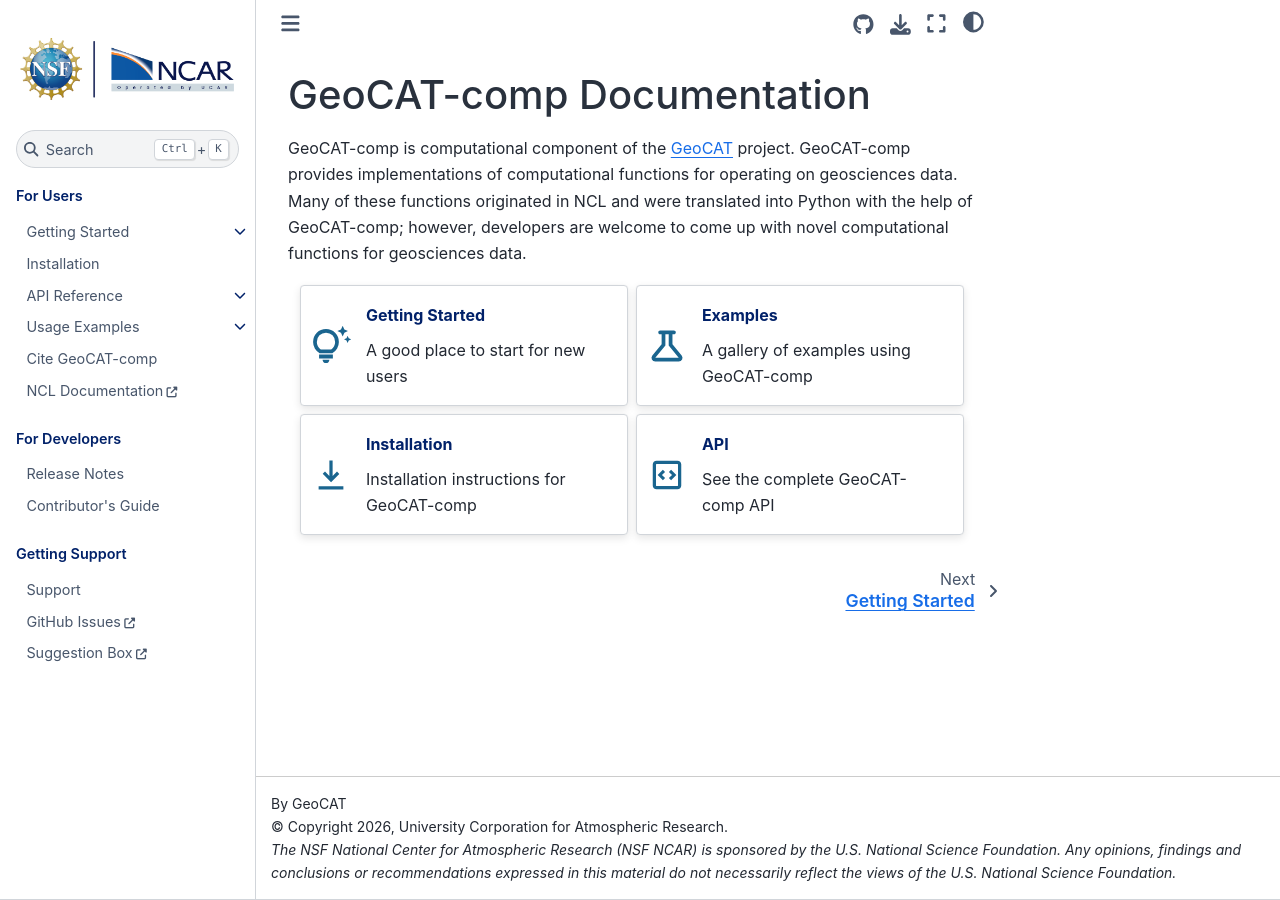
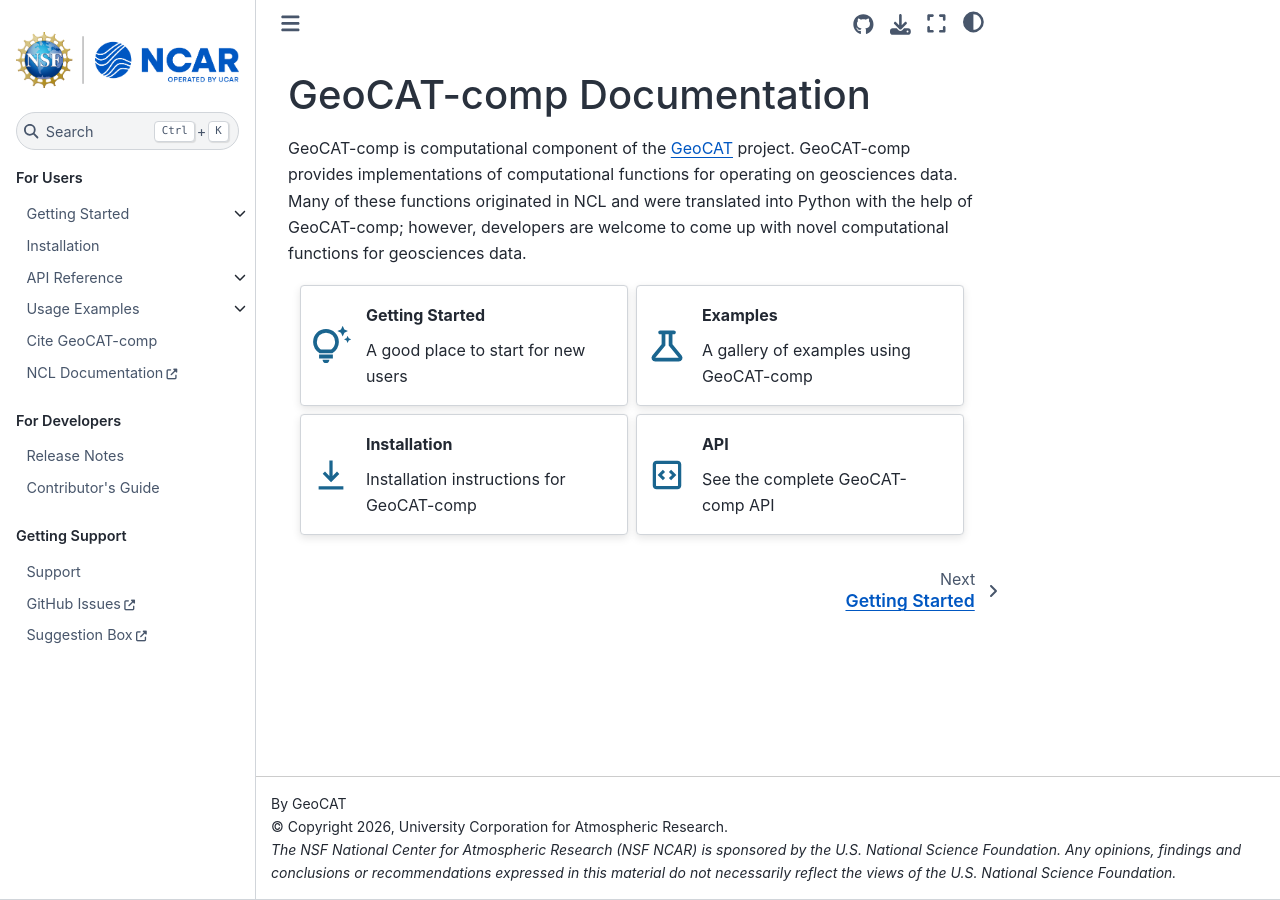
Before and after one commit to NCAR/geocat-comp, a Sphinx documentation site: the page built from docs/index.rst, in a window 1280 px wide. Built offline with Sphinx 7.4.7 and the Sphinx Book theme 1.1.4, drawn with Linux system fonts in a browser that asks for light colours; the version number could not be read and is left out.

Commit message:
update branding

```diff
--- a/docs/_static/style.css
+++ b/docs/_static/style.css
@@ -14,14 +14,13 @@
     height: auto;
 }
 
-/* override toc css */
-/* controls dropdown icon color */
-.bd-toc-item.active {
-    margin-bottom: 1rem;
-    color: #012169;
+html[data-theme="light"] {
+    --pst-color-primary: #0057C2;
+    --pst-color-secondary: #00357A;
+    --pst-color-table-row-hover-bg: #42C0FF;
 }
 
-/* controls sidebar header color */
-.caption-text {
-    color: #012169;
-}
+html[data-theme="dark"] {
+    --pst-color-primary: #42C0FF;
+    --pst-color-secondary: #FAA119;
+    --pst-color-table-row-hover-bg: #00357A;
--- a/docs/_static/theme_overrides.css
+++ b/docs/_static/theme_overrides.css
@@ -5,7 +5,6 @@
 
 .custom-title {
     font-weight: bold;
-    color: #012169;
     text-align: left;
 }
 
```
Also changed, not shown: docs/_static/images/logos/NSF_NCAR_dark.png, docs/_static/images/logos/NSF_NCAR_light.png.
